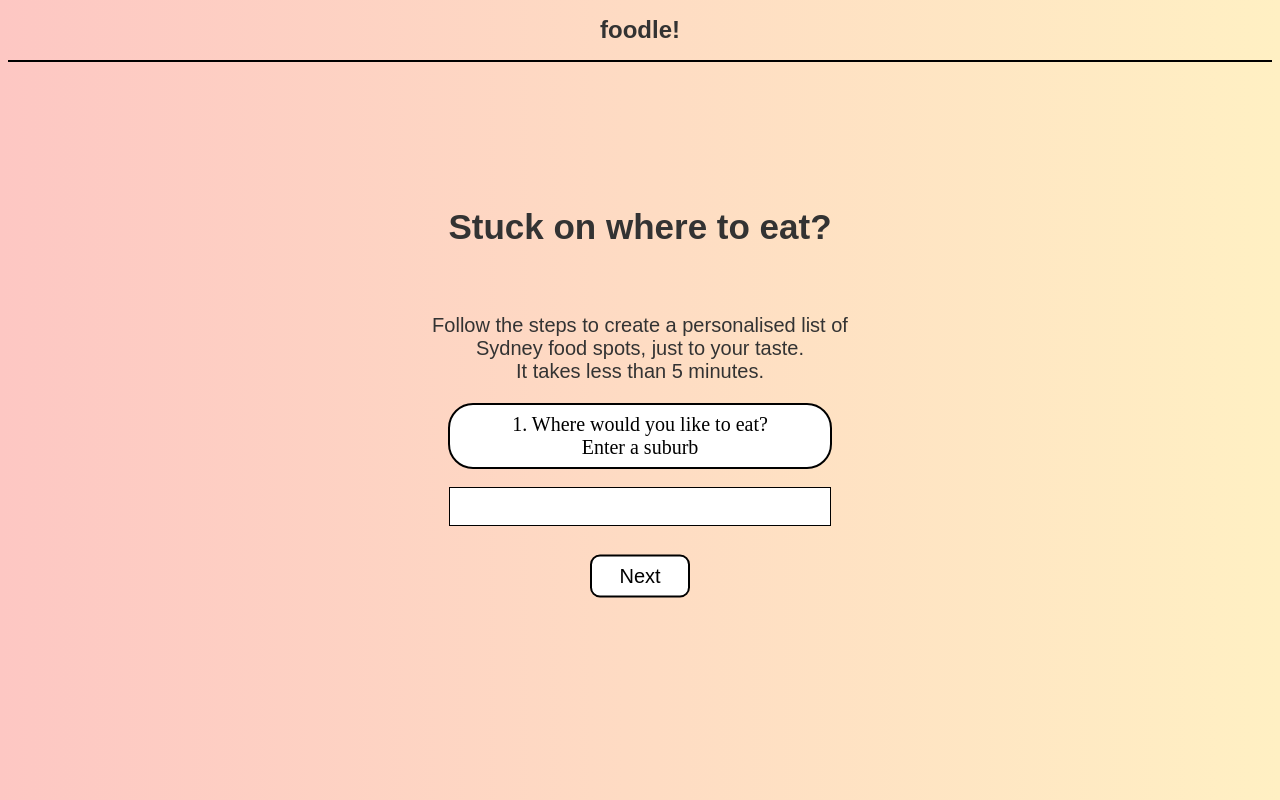
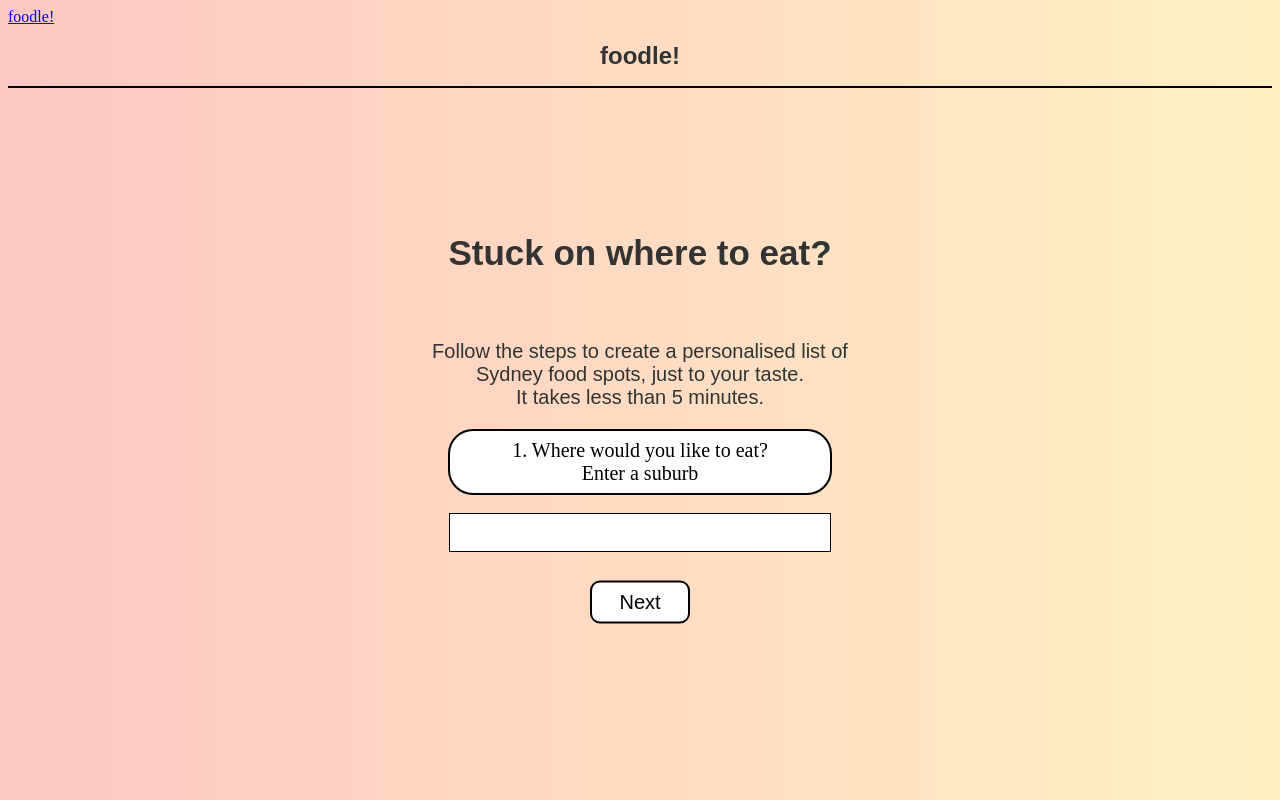
Before and after one commit to alexisstdnt/foodle-Code-Project, a plain HTML site: page index.html in a window 1280 px wide. Drawn offline with Linux system fonts and the light colour scheme.

Commit message:
Update index.html

```diff
--- a/index.html
+++ b/index.html
@@ -8,6 +8,7 @@
     <script src="GetStarted.js"></script>
 </head>
 <body class="foodle_body" onload="formLoad()">
+    <a href="https://alexisstdnt.github.io/foodle-Code-Project/">foodle!</a>
     <header>
         <h1 class="foodle_h1">foodle!</h1>
         <hr class="foodle_hr">
```
